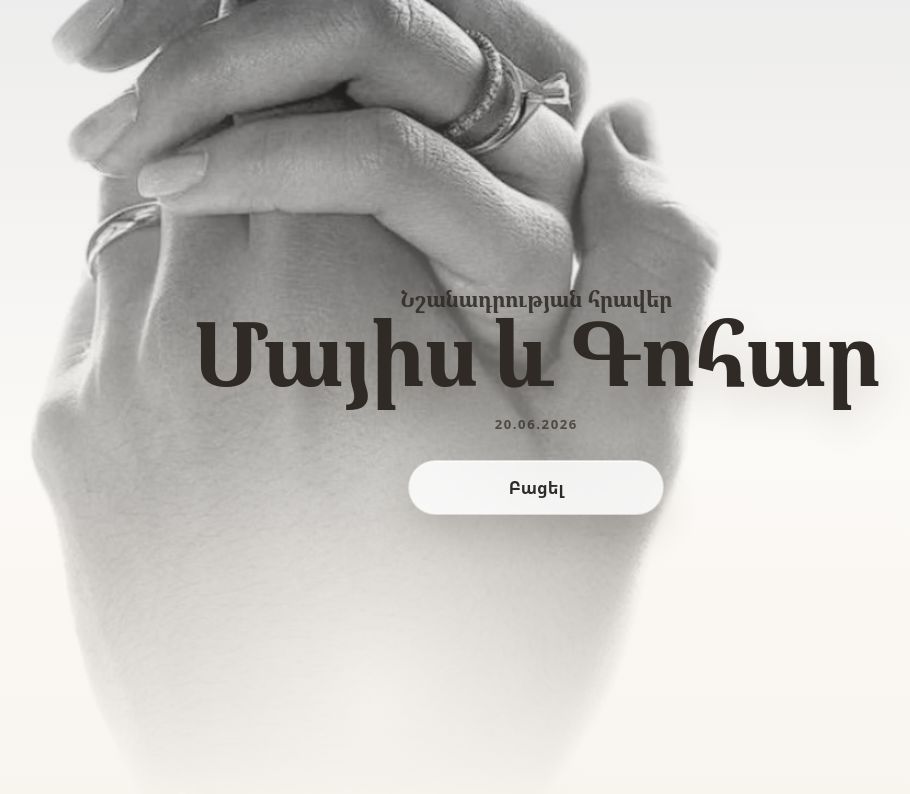
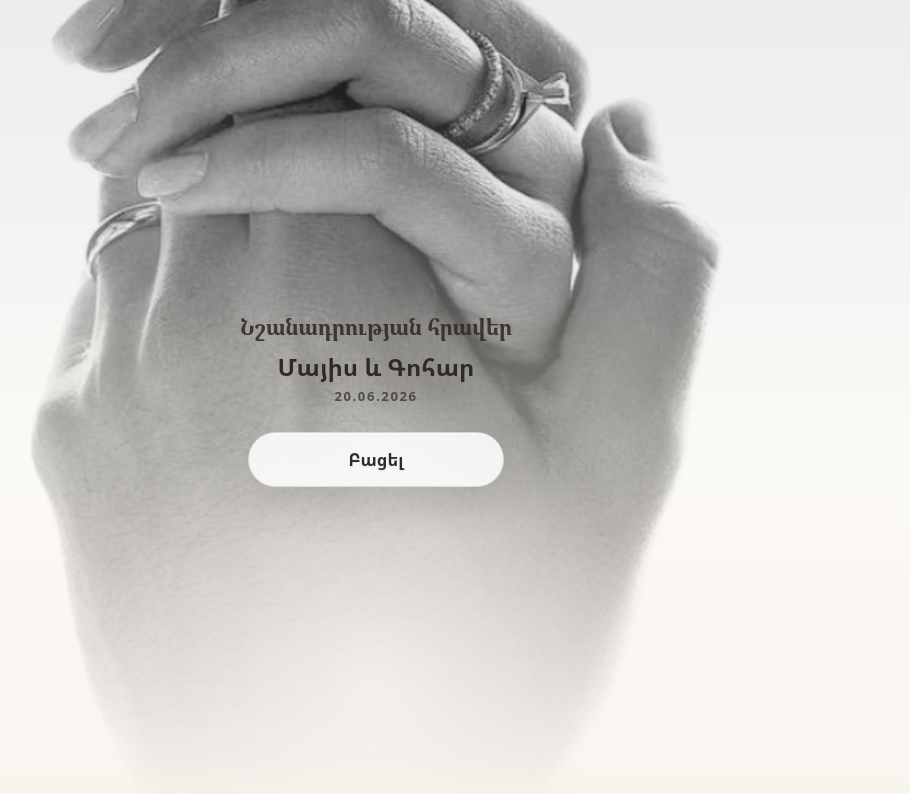
Before and after one commit to DavitPetrosyaann/Mayis-Wedding-Card, a React (Vite) app: page / in a window 1280 px wide. Shown: the top 794 px of the page, without its empty margins (264-1174 px from the left). Built offline with nearby package versions, Linux system fonts and the light colour scheme; no server answers; a small style sheet from the web is missing.

Commit message:
style: center Cover content vertically and horizontally

```diff
--- a/src/components/Cover.module.scss
+++ b/src/components/Cover.module.scss
@@ -21,7 +21,8 @@
   justify-content: center;
   text-align: center;
   width: 100%;
-  height: 100vh;
+  min-height: 100vh;
+  min-height: 100dvh;
   padding: 20px;
   box-sizing: border-box;
   background: #eee7dd;
@@ -56,14 +57,18 @@
 }
 
 .content {
-  position: relative;
+  position: absolute;
+  top: 50%;
+  left: 50%;
   z-index: 1;
-  display: grid;
-  justify-items: center;
-  place-items: center;
-  width: min(90%, 25rem);
+  display: flex;
+  flex-direction: column;
+  align-items: center;
+  justify-content: center;
+  width: min(calc(100% - 2.5rem), 25rem);
   padding: 0 1rem;
   text-align: center;
+  transform: translate(-50%, -50%);
 }
 
 .kicker {
@@ -80,12 +85,14 @@
 .content h1 {
   margin: 0.65rem 0 0.2rem;
   color: var(--ink);
-  font-family: var(--script);
-  font-size: clamp(3.1rem, 14vw, 5.6rem);
-  font-weight: 700;
-  line-height: 1;
+  display: flex;
+  flex-direction: column;
+  align-items: center;
+  justify-content: center;
+  height: 100%;
+  width: min(90%, 28rem);
+  padding: 0 1rem;
   text-align: center;
-  white-space: nowrap;
   text-shadow: 0 1rem 2.2rem rgba(80, 72, 65, 0.16);
 }
 
@@ -120,7 +127,7 @@
   }
 
   .content {
-    width: min(96%, 24rem);
+    width: min(calc(100% - 1.5rem), 24rem);
     padding: 0 0.9rem;
   }
 
```
